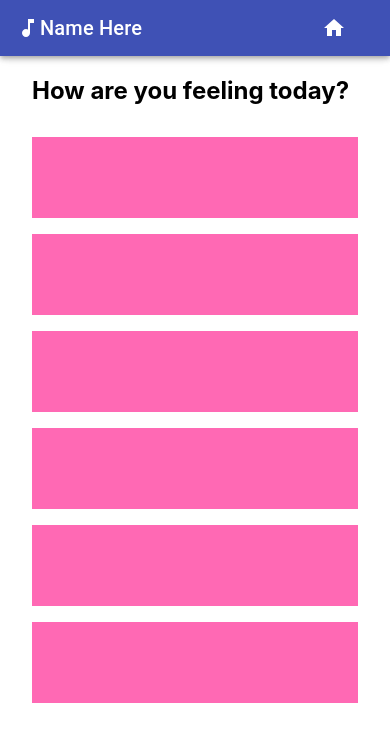
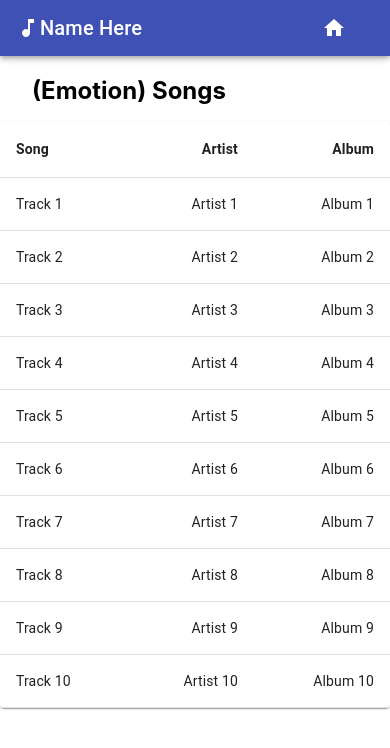
Before and after one commit to Silver2Engineered/spotify, a React (Create React App) app: page / in a window 390 px wide. Shown: the top 748 px of the page. Built offline with nearby package versions, Linux system fonts and the light colour scheme.

Commit message:
format for small screens (display tracks)

```diff
--- a/src/App.js
+++ b/src/App.js
@@ -6,7 +6,7 @@ import TrackPage from './pages/TrackPage.js'
 function App() {
   return (
     <div>
-      <MoodPage />
+      <TrackPage />
     </div>
   );
 }
--- a/src/components/DisplayTracks.js
+++ b/src/components/DisplayTracks.js
@@ -10,12 +10,12 @@ import Paper from '@material-ui/core/Paper';
 
 const useStyles = makeStyles({
   table: {
-    minWidth: 650,
+    minWidth: 300,
   },
 });
 
-function createData(name, calories, fat, carbs, protein) {
-  return { name, calories, fat, carbs, protein };
+function createData(track, artist, album) {
+  return { track, artist, album };
 }
 
 const rows = [
@@ -55,12 +55,10 @@ export default function DisplayTracks() {
           {rows.map((row) => (
             <TableRow key={row.name}>
               <TableCell component="th" scope="row">
-                {row.name}
+                {row.track}
               </TableCell>
-              <TableCell align="right">{row.calories}</TableCell>
-              <TableCell align="right">{row.fat}</TableCell>
-              <TableCell align="right">{row.carbs}</TableCell>
-              <TableCell align="right">{row.protein}</TableCell>
+              <TableCell align="right">{row.artist}</TableCell>
+              <TableCell align="right">{row.album}</TableCell>
             </TableRow>
           ))}
         </TableBody>
```
